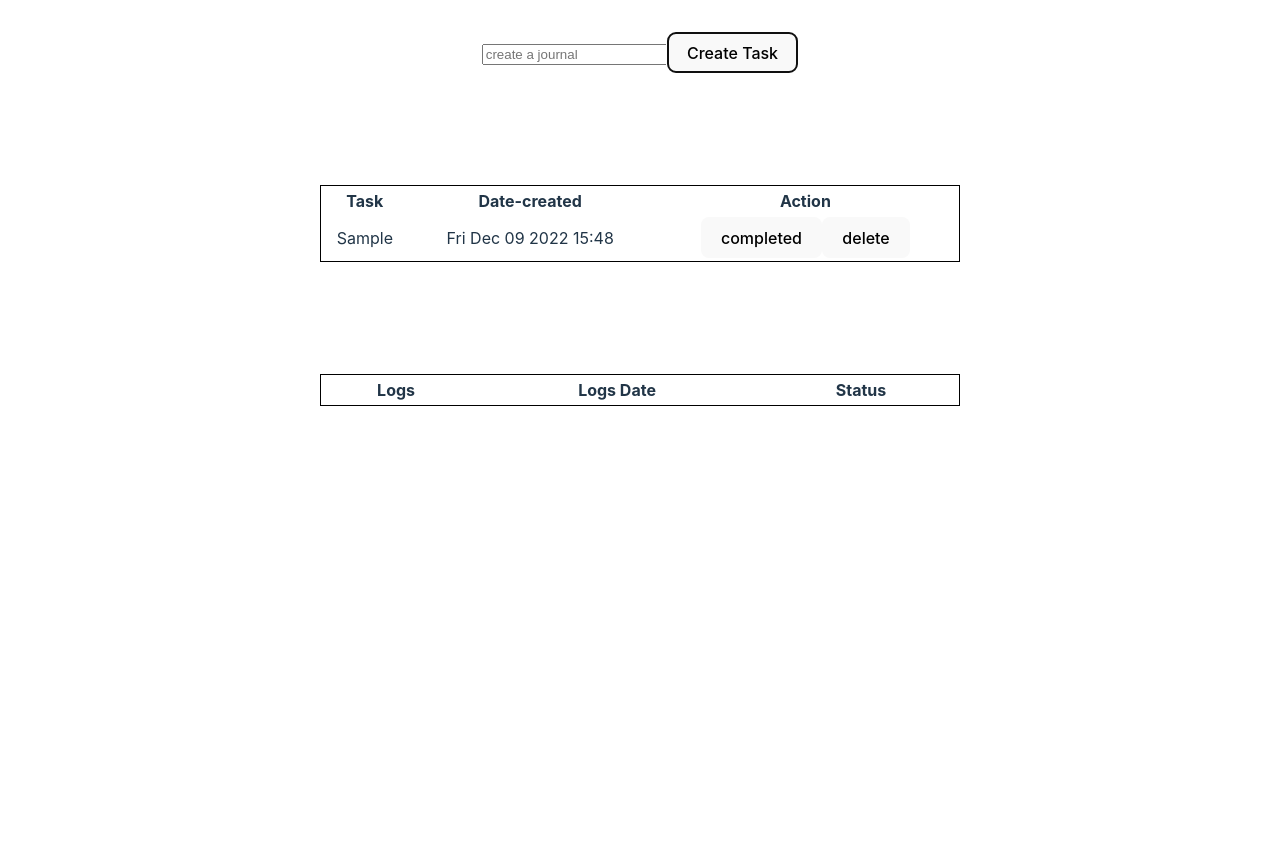
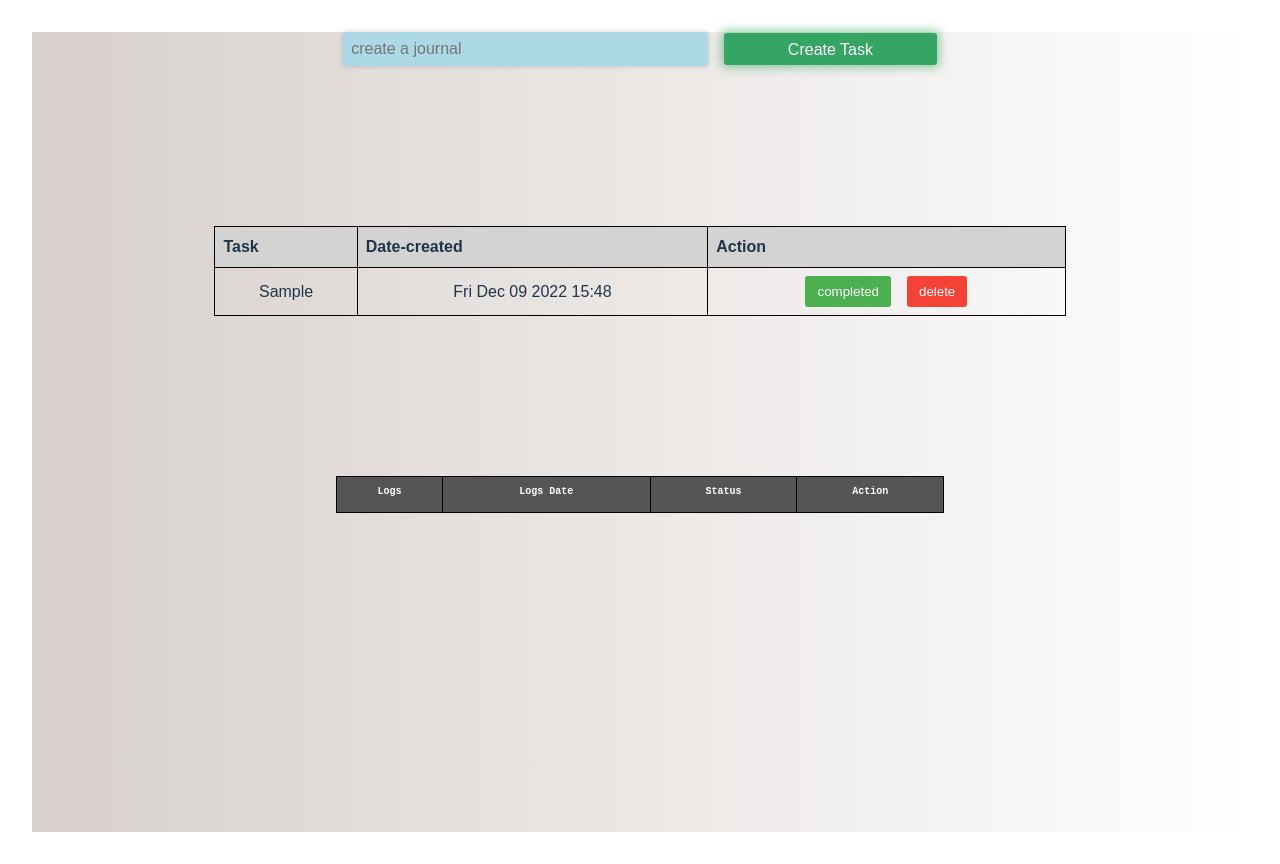
Before and after one commit to nephriteagain/journal-app, a React (Vite) app: page / in a window 1280 px wide. Both pictures are taken after typing "Sample" into the empty fields and a click on the button "Create Task". Before the commit the page ends 800 px from the top, so only its background shows below. Built offline with nearby package versions, Linux system fonts and the light colour scheme.

Commit message:
added some css stylings(incomplete)

```diff
--- a/src/App.css
+++ b/src/App.css
@@ -1,48 +1,182 @@
-#root {
-  max-width: 1280px;
+  #root {
+    margin: 0;
+    padding: 2rem;
+    text-align: center;
+  }
+
+.app {
+  width:100%;
+  height: 100vh;
+  margin: 0;
+  align-items: center;
+  padding: none;
+  background: linear-gradient(to right, #d7d0cc, #ffffff);
+
+
+}
+
+.table-journal {
+  width: 70%;
+  max-width: 70%;
+  min-width: 70%;
   margin: 0 auto;
-  padding: 2rem;
+  margin-bottom: 10rem;
+  border-collapse: collapse;
+  font-family: Arial, sans-serif;
   text-align: center;
 }
 
-.logo {
-  height: 6em;
-  padding: 1.5em;
-  will-change: filter;
-}
-.logo:hover {
-  filter: drop-shadow(0 0 2em #646cffaa);
-}
-.logo.react:hover {
-  filter: drop-shadow(0 0 2em #61dafbaa);
+.table-journal th,
+.table-journal td {
+  padding: 0.5rem;
+  border: 1px solid black;
 }
 
-@keyframes logo-spin {
-  from {
-    transform: rotate(0deg);
-  }
-  to {
-    transform: rotate(360deg);
-  }
+.table-journal th {
+  background-color: lightgray;
+  font-weight: bold;
 }
 
-@media (prefers-reduced-motion: no-preference) {
-  a:nth-of-type(2) .logo {
-    animation: logo-spin infinite 20s linear;
-  }
+.table-head {
+  text-align: left;
 }
 
-.card {
-  padding: 2em;
+.table-head-row th {
+  padding-bottom: 0.5rem;
 }
 
-.read-the-docs {
-  color: #888;
+.table-body-row td {
+  vertical-align: middle;
 }
 
-.table {
+.button-complete {
+  background-color: #4CAF50;
+  color: white;
+  padding: 0.5rem 1rem;
+  border: none;
+  border-radius: 3px;
+  cursor: pointer;
+  margin-right: 1rem;
+}
+
+.button-delete {
+  background-color: #f44336;
+  color: white;
+  padding: 0.5rem 1rem;
+  border: none;
+  border-radius: 3px;
+  cursor: pointer;
+}
+
+.button-complete,
+.button-delete {
+  padding: 0.5rem 0.75rem;
+  border: none;
+  border-radius: 3px;
+  cursor: pointer;
+  transition: all 0.3s ease;
+}
+
+.button-complete:hover,
+.button-delete:hover {
+  transform: translateY(-3px) scale(1.05);
+  box-shadow: 0 10px 10px 5px rgba(0, 0, 0, 0.2);
+}
+
+
+.log-table {
+  width: 50%;
+  margin: 0 auto;
+  border-collapse: collapse;
+  font-family: 'Courier New', monospace;
+  font-size: 10px;
+  text-align: center;
+  color: white;
+  background-color: #333;
+}
+
+.log-table th,
+.log-table td {
+  padding: 0.2rem;
   border: 1px solid black;
-  margin-top: 7rem;
-  margin-bottom: 7rem;
-  min-width: 40rem;
 }
+
+.log-table th {
+  background-color: #555;
+  font-weight: bold;
+}
+
+.log-row-head th {
+  padding-bottom: 0.5rem;
+}
+
+.log-row-body td {
+  vertical-align: middle;
+
+}
+
+.button-redo {
+  background-color: #fdd835;
+  color: black;
+  padding: 0.5rem 1rem;
+  border: none;
+  border-radius: 3px;
+  cursor: pointer;
+  box-shadow: 0 0 5px 2px rgba(0, 0, 0, 0.2);
+  transition: all 0.3s ease;
+}
+
+.button-redo:hover {
+  transform: translateY(-3px);
+  box-shadow: 0 10px 10px 5px rgba(0, 0, 0, 0.2);
+}
+
+
+
+
+td {
+  overflow: hidden;
+}
+
+.create-task {
+  width: 50%;
+  margin: 0 auto;
+  margin-bottom: 10rem;
+  display: flex;
+  align-items: center;
+  justify-content: center;
+}
+
+.input-task {
+  width: 60%;
+  padding: 0.5rem;
+  font-size: 1rem;
+  border: none;
+  border-radius: 3px;
+  color: #333;
+  background-color: lightblue;
+  box-shadow: 0 0 5px 0 rgba(0, 0, 0, 0.2);
+  margin-right: 1rem;
+}
+
+
+.task-button {
+  height: 32px;
+  width: 35%;
+  padding: 0.5rem;
+  font-size: 1rem;
+  border: none;
+  border-radius: 3px;
+  color: #fff;
+  background-color: rgb(52, 165, 99);
+  cursor: pointer;
+  transition: all 0.3s ease;
+  box-shadow: 0 0 10px 3px rgba(52, 165, 99, 0.5);
+}
+
+
+.task-button:hover {
+  background-color: #00bcd4;
+  color: #fff;
+  transform: scale(1.1);
+}
--- a/src/App.jsx
+++ b/src/App.jsx
@@ -4,6 +4,7 @@ import './App.css'
 import CreateJournal from './components/CreateJournal'
 import JournalTable from './components/JournalTable'
 import Logs from './components/Logs'
+import { journalListContext } from './context/journalList-context'
 
 
 function App() {
@@ -52,25 +53,16 @@ const removeJournal = (item) => {
 
 
   return (
-    <>
-      <CreateJournal
-        writeJournal={writeJournal}
-        setWriteJournal={setWriteJournal}
-        addToList={addToList}
-      />
-      <JournalTable
-        journalList={journalList}
-        removeJournal={removeJournal}
-        addToLog={addToLog}
+    <div className='app'>
+      <journalListContext.Provider
+        value={ { writeJournal, setWriteJournal, addToList, journalList, setJournalList, logData, setLogData, removeJournal, addToLog } }
+      >
+      <CreateJournal/>
+      <JournalTable/>
+      <Logs/>
+      </journalListContext.Provider>
 
-        logData={logData}
-        setLogData={setLogData}
-      />
-      <Logs
-        logData={logData}
-        setLogData={setLogData}
-      />
-    </>
+    </div>
 
 
   )
--- a/src/components/CreateJournal.jsx
+++ b/src/components/CreateJournal.jsx
@@ -1,7 +1,12 @@
-import React from 'react'
+import React, { useContext} from 'react'
+
+import { journalListContext } from '../context/journalList-context'
 
 
-const  CreateJournal = ( { writeJournal, setWriteJournal, addToList} ) => {
+const  CreateJournal = () => {
+
+    const { writeJournal, setWriteJournal, addToList } = useContext(journalListContext)
+
     return (
         <div className="create-task">
             <input
--- a/src/components/JournalTable.jsx
+++ b/src/components/JournalTable.jsx
@@ -1,33 +1,45 @@
-import React from 'react'
+import React,{ useContext } from 'react'
+
+import { journalListContext } from '../context/journalList-context'
 
 
+const JournalTable = () => {
 
-const JournalTable = ( { journalList, removeJournal, addToLog, logData, setLogData} ) => {
+    const { journalList, setJournalList, logData, addToLog} = useContext(journalListContext)
 
+    const removeJournal = (item) => {
+        setJournalList(journalList.filter((el) =>{
+            return el.key !== item
+        }))
+      }
 
 
     return (
-        <div>
-        <table className='table'>
-            <thead>
-                <tr>
+        <div className='journaltable-div'>
+        <table className='table table-journal'>
+            <thead className='table-head'>
+                <tr className='table-head-row'>
                     <th>Task</th>
                     <th>Date-created</th>
                     <th>Action</th>
                 </tr>
             </thead>
-            <tbody>
+            <tbody className='table-body'>
                 { journalList.map((entry) => {
                     const { key, journal, time } = entry
                     return (
-                        <tr key={key}>
+                        <tr key={key} className="table-body-row">
                             <td>{journal}</td>
                             <td>{time}</td>
-                            <td><button onClick={(e) => {
+                            <td><button
+                                className='button button-complete'
+                            onClick={(e) => {
                                 e.stopPropagation
                                 addToLog(key)
                                 removeJournal(key)
-                            }}>completed</button><button onClick={(e) => {
+                            }}>completed</button><button
+                                className='button button-delete'
+                            onClick={(e) => {
                                 e.stopPropagation
                                 addToLog(key)
                                 removeJournal(key)
@@ -37,29 +49,6 @@ const JournalTable = ( { journalList, removeJournal, addToLog, logData, setLogDa
                 }) }
             </tbody>
         </table>
-
-<table className='table'>
-        <thead>
-            <tr>
-                <th>Logs</th>
-                <th>Logs Date</th>
-                <th>Status</th>
-            </tr>
-        </thead>
-        <tbody>
-            {logData && logData.map((log) => {
-                const { journal, key, time } = log
-                return (
-                    <tr key={key}>
-                        <td>{journal}</td>
-                        <td>{time}</td>
-                        <td>status</td>
-                    </tr>
-                )
-
-            })}
-        </tbody>
-    </table>
 
     </div>
 
--- a/src/components/Logs.jsx
+++ b/src/components/Logs.jsx
@@ -1,30 +1,38 @@
-import React from 'react'
+import React, { useContext } from 'react'
+import { journalListContext } from '../context/journalList-context'
 
 
-const Logs = ( logData, setLogData ) => {
+const Logs = () => {
 
-
-
+  const { logData }  = useContext(journalListContext)
 
 
 
   return (
-    <h1></h1>
-    // <table className='table'>
-    //     <thead>
-    //         <tr>
-    //             <th>Logs</th>
-    //             <th>Logs Date</th>
-    //             <th>Status</th>
-    //         </tr>
-    //     </thead>
-    //     <tbody>
-    //         {logData && logData.map((log) => {
-    //             const { journal, key, time } = log
+    <table className='log-table'>
+        <thead className='log-head'>
+            <tr className='log-row-head'>
+                <th>Logs</th>
+                <th>Logs Date</th>
+                <th>Status</th>
+                <th>Action</th>
+            </tr>
+        </thead>
+        <tbody className='log-head'>
+            {logData && logData.map((log) => {
+                const { journal, key, time } = log
+                return (
+                    <tr key={key} className="log-row-body">
+                        <td>{journal}</td>
+                        <td>{time}</td>
+                        <td>status</td>
+                        <td><button className='button button-redo'>Retry</button></td>
+                    </tr>
+                )
 
-    //         })}
-    //     </tbody>
-    // </table>
+            })}
+        </tbody>
+    </table>
   )
 }
 
--- /dev/null
+++ b/src/context/journalList-context.jsx
@@ -0,0 +1,3 @@
+import { createContext  } from "react";
+
+    export const journalListContext = createContext({})
--- a/src/index.css
+++ b/src/index.css
@@ -15,20 +15,14 @@
   -webkit-text-size-adjust: 100%;
 }
 
-a {
-  font-weight: 500;
-  color: #646cff;
-  text-decoration: inherit;
-}
-a:hover {
-  color: #535bf2;
+* {
+  box-sizing: border-box !important;
 }
 
 body {
-  margin: 0;
-  display: flex;
-  min-width: 320px;
-  min-height: 100vh;
+  height: 100%;
+  width: 100% !important;
+  margin: 0 auto;
 }
 
 h1 {
@@ -36,24 +30,7 @@ h1 {
   line-height: 1.1;
 }
 
-button {
-  border-radius: 8px;
-  border: 1px solid transparent;
-  padding: 0.6em 1.2em;
-  font-size: 1em;
-  font-weight: 500;
-  font-family: inherit;
-  background-color: #1a1a1a;
-  cursor: pointer;
-  transition: border-color 0.25s;
-}
-button:hover {
-  border-color: #646cff;
-}
-button:focus,
-button:focus-visible {
-  outline: 4px auto -webkit-focus-ring-color;
-}
+
 
 @media (prefers-color-scheme: light) {
   :root {
```
